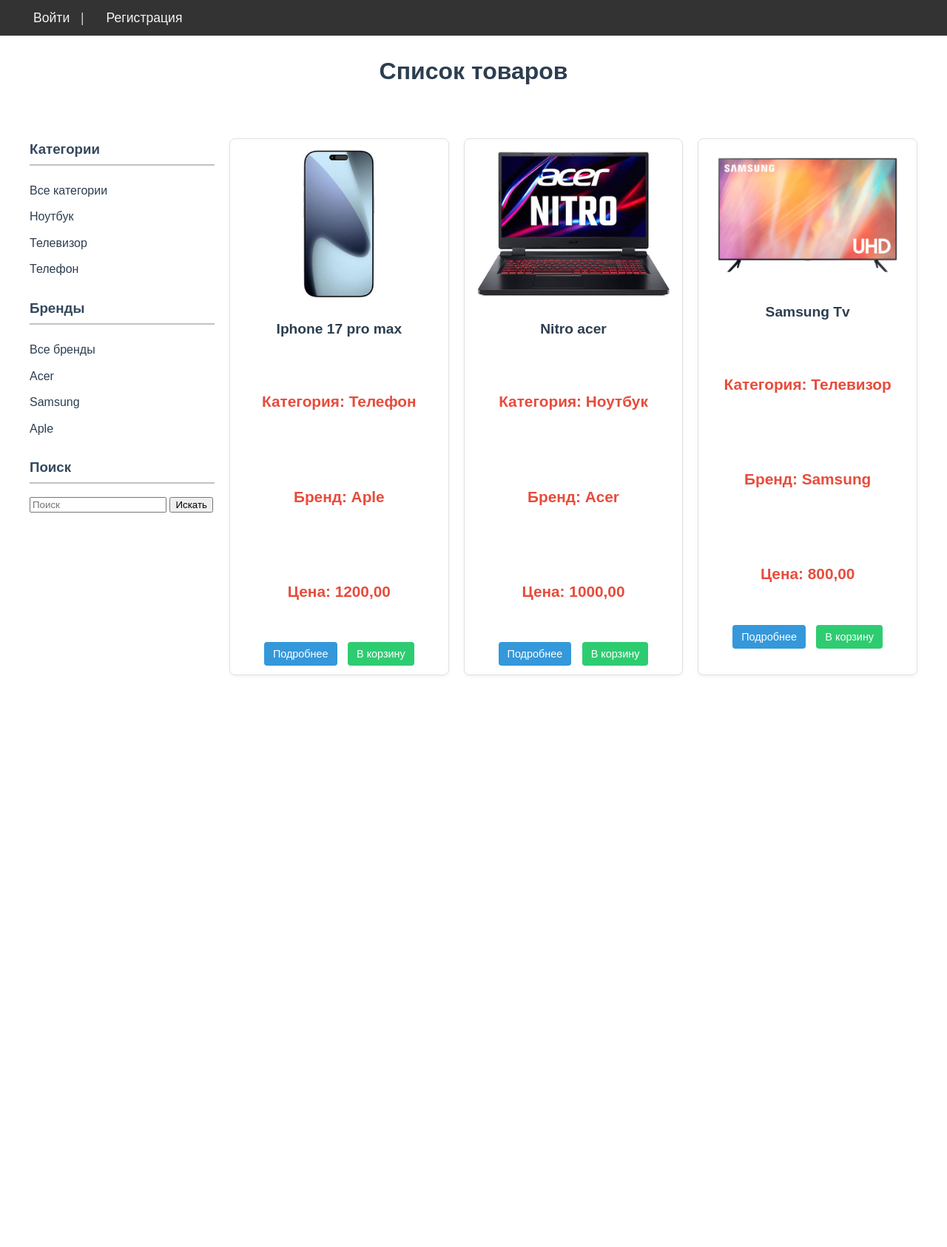
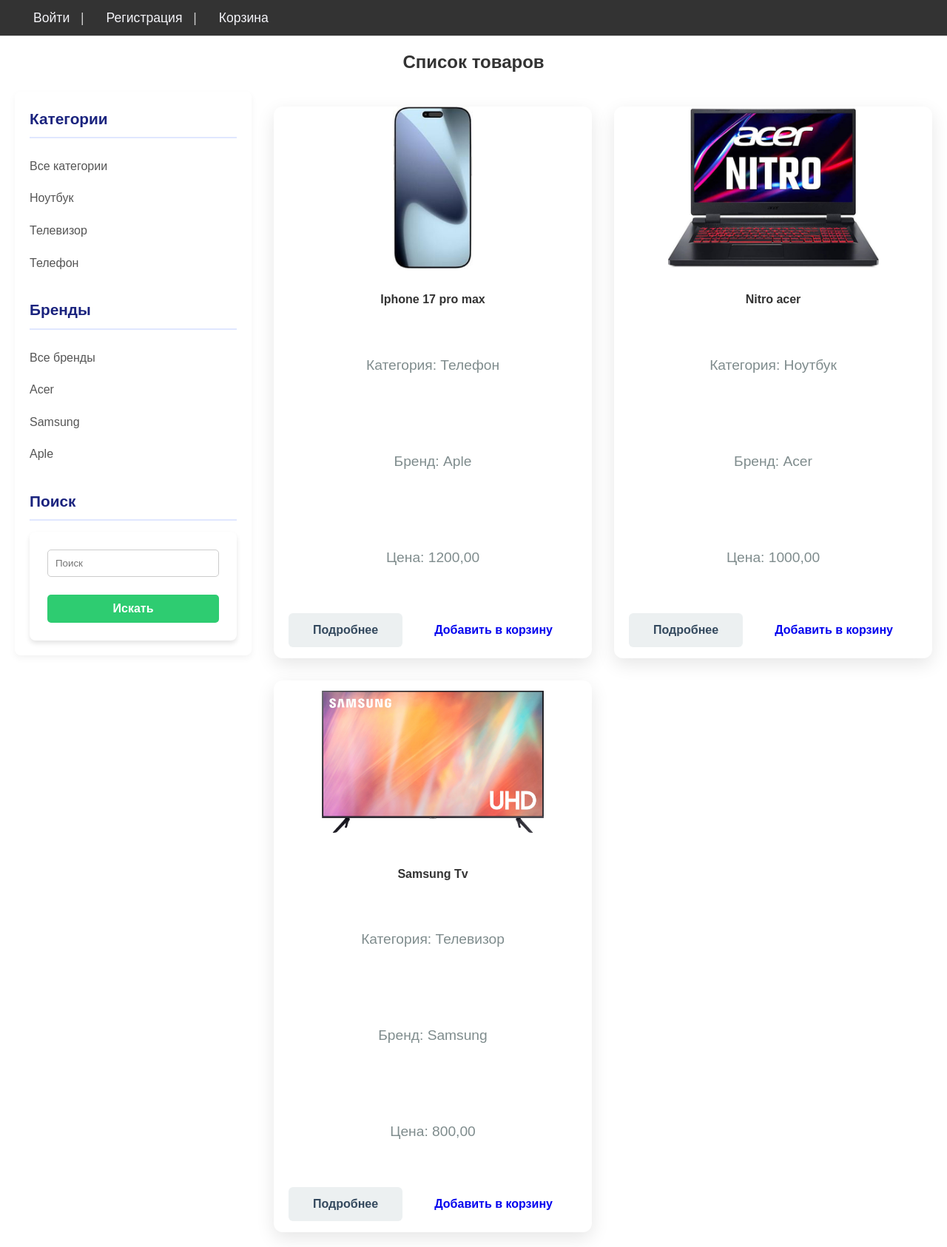
Before and after one commit to zero1525/exsamen1, a Django app: page / in a window 1280 px wide. Shown: the whole page at 74% size. Before the commit the page ends 913 px from the top, so only its background shows below. Run offline with Django 5.2, Linux system fonts and the light colour scheme; data comes from the database, SQL or seed files in the repository; both versions use the stored data as it was before the commit.

Commit message:
Реализована комбинированная фильтрация и улучшена стилизация (Checkout, Goods List)

```diff
--- a/Ecomers/urls.py
+++ b/Ecomers/urls.py
@@ -2,7 +2,8 @@
 from django.contrib import admin
 from django.urls import path
 from Ecomers import settings
-from ecomers1.views import GoodsListView, GoodsDetailView, BasketListView, AddToBasketView, RegisterView, RemoveFromBasketView
+from ecomers1 import views
+from ecomers1.views import *
 from django.contrib.auth import views as auth_views
 from django.conf.urls.static import static
 
@@ -16,6 +17,13 @@
     path('login/', auth_views.LoginView.as_view(template_name='login.html'), name='login'),
     path('logout/', auth_views.LogoutView.as_view(next_page='goods_list'), name='logout'),
     path('remove-from-basket/<int:pk>/', RemoveFromBasketView.as_view(), name='remove_from_basket'),
+    path('order/create/', views.CreateOrderView.as_view(), name='create_order'),
+    path('add_to_basket/<int:pk>/', AddToBasketView.as_view(), name='add_to_basket'),
+    path('basket/increase/<int:pk>/', IncreaseQuantityView.as_view(), name='increase_quantity'),
+    path('basket/decrease/<int:pk>/', DecreaseQuantityView.as_view(), name='decrease_quantity'),
+
+
+
 
 ]
 if settings.DEBUG:
--- a/ecomers1/views.py
+++ b/ecomers1/views.py
@@ -1,11 +1,11 @@
-from django.views.generic import ListView, DetailView
-from django.shortcuts import get_object_or_404, redirect
-from .models import Category, Brand, Goods, Basket
-from django.views.generic import CreateView
+from django.views.generic import ListView, DetailView, CreateView
+from django.shortcuts import get_object_or_404, redirect, render
 from django.urls import reverse_lazy
+from django.contrib.auth.decorators import login_required
+from django.utils.decorators import method_decorator
+from django.views import View
+from .models import Category, Brand, Goods, Basket, Order, OrderItem
 from .forms import RegisterForm
-from django.utils.decorators import method_decorator
-from django.contrib.auth.decorators import login_required
 
 
 class RegisterView(CreateView):
@@ -27,21 +27,16 @@
         q = self.request.GET.get('q')
         if category_id:
             try:
-                cid = int(category_id)
-                qs = qs.filter(category_id=cid)
+                qs = qs.filter(category_id=int(category_id))
             except (ValueError, TypeError):
                 pass
-
         if brand_id:
             try:
-                bid = int(brand_id)
-                qs = qs.filter(brand_id=bid)
+                qs = qs.filter(brand_id=int(brand_id))
             except (ValueError, TypeError):
                 pass
-
         if q:
             qs = qs.filter(name__icontains=q)
-
         return qs.order_by('name')
 
     def get_context_data(self, **kwargs):
@@ -54,12 +49,10 @@
         return context
 
 
-
 class GoodsDetailView(DetailView):
     model = Goods
     template_name = 'goods_detail.html'
     context_object_name = 'goods'
-
 
 
 class BasketListView(ListView):
@@ -78,7 +71,6 @@
         context['total'] = sum(item.goods.price.amount * item.quantity for item in basket)
         return context
 
-from django.views import View
 
 @method_decorator(login_required, name='dispatch')
 class AddToBasketView(View):
@@ -87,12 +79,73 @@
         basket_item, created = Basket.objects.get_or_create(user=request.user, goods=goods)
         basket_item.quantity += 1
         basket_item.save()
+        return redirect(request.META.get('HTTP_REFERER', 'goods_list'))
+
+
+@method_decorator(login_required, name='dispatch')
+class RemoveFromBasketView(View):
+    def get(self, request, pk):
+        basket_item = get_object_or_404(Basket, pk=pk, user=request.user)
+        basket_item.delete()
         return redirect('basket_view')
 
 
-class RemoveFromBasketView(View):
+
+@method_decorator(login_required, name='dispatch')
+class IncreaseQuantityView(View):
     def get(self, request, pk):
-        if request.user.is_authenticated:
-            basket_item = get_object_or_404(Basket, pk=pk, user=request.user)
+        basket_item = get_object_or_404(Basket, pk=pk, user=request.user)
+        basket_item.quantity += 1
+        basket_item.save()
+        return redirect('basket_view')
+
+
+
+@method_decorator(login_required, name='dispatch')
+class DecreaseQuantityView(View):
+    def get(self, request, pk):
+        basket_item = get_object_or_404(Basket, pk=pk, user=request.user)
+        if basket_item.quantity > 1:
+            basket_item.quantity -= 1
+            basket_item.save()
+        else:
             basket_item.delete()
         return redirect('basket_view')
+
+
+@method_decorator(login_required, name='dispatch')
+class CreateOrderView(View):
+    def get(self, request):
+        basket_items = Basket.objects.filter(user=request.user)
+        if not basket_items.exists():
+            return redirect('basket_view')
+        return render(request, 'order_form.html')
+
+    def post(self, request):
+        basket_items = Basket.objects.filter(user=request.user)
+        if not basket_items.exists():
+            return redirect('basket_view')
+
+        recipient_name = request.POST.get('recipient_name')
+        address = request.POST.get('address')
+        card_number = request.POST.get('card_number')
+
+        total = sum(item.goods.price.amount * item.quantity for item in basket_items)
+        order = Order.objects.create(user=request.user, total_price=total)
+
+        for item in basket_items:
+            OrderItem.objects.create(
+                order=order,
+                goods=item.goods,
+                quantity=item.quantity,
+                price=item.goods.price.amount
+            )
+
+        basket_items.delete()
+
+        return render(request, 'order_success.html', {
+            'order': order,
+            'recipient_name': recipient_name,
+            'address': address,
+            'card_number': f"**** **** **** {card_number[-4:]}"
+        })
--- a/static/css/goods_list.css
+++ b/static/css/goods_list.css
@@ -1,151 +1,205 @@
-/* Основной контейнер страницы: использует Flexbox для макета с боковой панелью */
+/* --- Сброс и основной контейнер (повторение из предыдущих ответов) --- */
 .goods-page-layout {
     display: flex;
-    max-width: 1200px;
+    max-width: 1300px; /* Немного шире */
     margin: 20px auto;
-    padding: 20px;
+    padding: 0 20px;
+    gap: 30px;
+}
+.main-content {
+    flex-grow: 1;
 }
 
-/* --- Стилизация боковой панели (Фильтры) --- */
+/* --- 1. Улучшенная Боковая Панель (Sidebar) --- */
 
 .sidebar {
-    flex: 0 0 250px; /* Фиксированная ширина боковой панели */
-    padding-right: 20px;
+    flex: 0 0 280px; /* Немного шире для лучшего вида */
+    padding: 20px;
+    background-color: #ffffff; /* Белый фон */
+    border-radius: 8px;
+    box-shadow: 0 4px 10px rgba(0, 0, 0, 0.05); /* Легкая тень */
+    height: fit-content; /* Чтобы панель не растягивалась на всю высоту */
+    position: sticky; /* Закрепление при прокрутке */
+    top: 20px;
 }
 
 .sidebar h3 {
-    color: #34495e;
-    border-bottom: 2px solid #bdc3c7;
-    padding-bottom: 5px;
-    margin-top: 20px;
+    color: #1a237e; /* Глубокий синий */
+    border-bottom: 2px solid #e0e7ff; /* Светло-синяя линия */
+    padding-bottom: 8px;
+    margin-top: 0;
     margin-bottom: 15px;
+    font-size: 1.3em;
 }
 
 .sidebar ul {
     list-style: none;
     padding: 0;
+    margin-bottom: 25px;
 }
 
 .sidebar li {
-    padding: 5px 0;
-    font-size: 1em;
+    padding: 4px 0;
 }
 
 .sidebar li a {
-    color: #2c3e50;
+    color: #555;
     text-decoration: none;
-    transition: color 0.2s;
+    display: block;
+    padding: 5px 0;
+    transition: color 0.2s, padding-left 0.2s;
 }
 
 .sidebar li a:hover {
     color: #3498db;
+    padding-left: 5px; /* Эффект при наведении */
+}
+
+/* Выделение активного фильтра */
+.sidebar li a strong {
+    color: #d35400; /* Яркий оранжевый/красный для акцента */
+    font-weight: 700;
+}
+
+/* Стилизация блока поиска */
+.filter-block form {
+    /* (Оставляем стили из предыдущего ответа) */
+    display: flex;
+    flex-direction: column;
+    gap: 8px;
+}
+.filter-block input[type="text"] {
+    padding: 10px;
+    border: 1px solid #ccc;
+    border-radius: 5px;
+}
+.filter-block button[type="submit"] {
+    background-color: #2ecc71; /* Зеленая кнопка поиска */
+    color: white;
+    padding: 10px;
+    border: none;
+    border-radius: 5px;
+    cursor: pointer;
+}
+.filter-block button[type="submit"]:hover {
+    background-color: #27ae60;
+}
+
+/* Ссылка сброса фильтров */
+.sidebar > p {
+    margin-top: 20px;
+    padding-top: 15px;
+    border-top: 1px dashed #eee;
+}
+.sidebar > p a {
+    color: #e74c3c;
+    text-decoration: none;
     font-weight: bold;
 }
 
-/* --- Стилизация основного контента (Сетка Товаров) --- */
-
-.main-content {
-    flex-grow: 1;
-}
+/* --- 2. Улучшенная Сетка Товаров (Goods Grid) --- */
 
 .goods-grid {
     display: grid;
-    /* Создаем 3 колонки, автоматически подстраиваясь под размер контейнера */
+    /* Увеличение числа колонок на больших экранах */
     grid-template-columns: repeat(auto-fill, minmax(280px, 1fr));
-    gap: 20px;
+    gap: 30px;
     margin-top: 20px;
 }
 
 /* Стилизация карточки товара */
 .goods-card {
-    border: 1px solid #e0e0e0;
-    padding: 15px;
-    border-radius: 8px;
+    border: none; /* Убираем стандартную рамку */
+    padding: 0; /* Убираем padding на контейнере */
+    border-radius: 12px;
     text-align: center;
-    background-color: white;
-    box-shadow: 0 2px 5px rgba(0, 0, 0, 0.05);
+    background-color: #ffffff;
+    box-shadow: 0 8px 25px rgba(0, 0, 0, 0.1); /* Глубокая тень */
     transition: box-shadow 0.3s, transform 0.3s;
+    overflow: hidden; /* Важно для скругления краев изображения */
 }
 
 .goods-card:hover {
-    box-shadow: 0 4px 10px rgba(0, 0, 0, 0.1);
-    transform: translateY(-3px); /* Легкий эффект поднятия */
+    box-shadow: 0 12px 30px rgba(0, 0, 0, 0.15);
+    transform: translateY(-5px);
 }
 
 .goods-card img {
-    width: 100%;
-    max-height: 200px; /* Ограничиваем высоту изображения */
-    object-fit: contain; /* Обеспечиваем, что изображение полностью видно */
-    border-radius: 4px;
-    margin-bottom: 10px;
+    height: 220px; /* Фиксированная высота для всех изображений */
+    object-fit: cover; /* Обрезка для заполнения контейнера */
+    margin-bottom: 0;
 }
 
-.goods-card h4 {
-    margin: 10px 0;
-    font-size: 1.2em;
+/* Блок информации и действий внутри карточки */
+.goods-info-area {
+    padding: 5px;
+}
+
+.goods-info-area h4 {
+    margin: 10px 0 5px 0;
+    font-size: 1.25em;
     color: #2c3e50;
-    height: 2.4em; /* Фиксированная высота для названия (2 строки) */
+    line-height: 1.3;
+    height: 3.2em; /* Достаточно места для 2 строк названия */
     overflow: hidden;
 }
 
-.goods-card p {
-    font-size: 1.3em;
-    color: #e74c3c; /* Красный для цены */
-    font-weight: bold;
-    margin: 10px 0 15px 0;
+.goods-info-area p {
+    font-size: 0.95em;
+    color: #7f8c8d;
+    margin: 2px 0;
 }
 
-/* Стилизация ссылок внутри карточки */
-.goods-actions-card a {
-    text-decoration: none;
-    padding: 8px 12px;
-    border-radius: 4px;
-    font-size: 0.9em;
-    margin: 0 5px;
-    transition: background-color 0.2s;
+/* Цена - самый важный элемент */
+.goods-info-area p:last-of-type {
+    font-size: 1.6em;
+    color: #c0392b; /* Более темный, насыщенный красный */
+    font-weight: 700;
+    margin: 15px 0;
 }
 
-.goods-actions-card a:first-child { /* Подробнее */
-    background-color: #3498db;
+/* --- 3. Стилизация кнопок действий в карточке --- */
+
+.goods-actions-card {
+    display: flex;
+    justify-content: space-around;
+    padding: 0 15px 15px 15px;
+}
+
+.goods-actions-card a {
+    flex-grow: 1; /* Равное распределение ширины */
+    text-decoration: none;
+    padding: 10px;
+    border-radius: 6px;
+    font-size: 1em;
+    font-weight: bold;
+    text-align: center;
+    margin: 0 5px;
+}
+
+/* Кнопка "Подробнее" */
+.goods-actions-card a:first-child {
+    background-color: #ecf0f1;
+    color: #34495e;
+}
+.goods-actions-card a:first-child:hover {
+    background-color: #bdc3c7;
+}
+
+/* Кнопка "Добавить в корзину" */
+.add-to-basket-btn {
+    background-color: #e67e22; /* Оранжевый - привлекает внимание */
     color: white;
 }
-.goods-actions-card a:first-child:hover {
-    background-color: #2980b9;
+.add-to-basket-btn:hover {
+    background-color: #d35400;
 }
 
-.goods-actions-card a:last-child { /* В корзину */
-    background-color: #2ecc71;
-    color: white;
-}
-.goods-actions-card a:last-child:hover {
-    background-color: #27ae60;
-}
-
-
-/* --- Стилизация пагинации --- */
+/* --- 4. Пагинация --- */
 
 .pagination {
     text-align: center;
-    margin: 30px 0;
-    padding-top: 15px;
-    border-top: 1px solid #ccc;
+    margin: 40px 0;
+    padding-top: 20px;
+    border-top: 1px solid #ddd;
 }
-
-.pagination a {
-    text-decoration: none;
-    padding: 8px 15px;
-    margin: 0 5px;
-    background-color: #ecf0f1;
-    color: #2c3e50;
-    border-radius: 4px;
-    transition: background-color 0.2s;
-}
-
-.pagination a:hover {
-    background-color: #bdc3c7;
-}
-
-.pagination span {
-    padding: 8px 15px;
-    color: #7f8c8d;
-}
--- /dev/null
+++ b/static/css/order_form.css
@@ -0,0 +1,89 @@
+/* --- 1. Основной Контейнер и Заголовок --- */
+
+.container {
+    /* Имитация container mx-auto p-6 */
+    max-width: 800px;
+    margin-left: auto;
+    margin-right: auto;
+    padding: 1.5rem; /* p-6 */
+}
+
+h1 {
+    /* Имитация text-2xl font-bold mb-4 */
+    font-size: 1.5rem; /* text-2xl */
+    font-weight: bold;
+    margin-bottom: 1rem; /* mb-4 */
+    color: #333;
+}
+
+/* --- 2. Стилизация Формы (Общий блок) --- */
+
+form {
+    /* Имитация space-y-4 bg-white shadow-md rounded p-6 */
+    display: flex;
+    flex-direction: column;
+    gap: 1rem; /* space-y-4 */
+    background-color: white;
+    box-shadow: 0 4px 6px rgba(0, 0, 0, 0.1); /* shadow-md */
+    border-radius: 0.5rem; /* rounded */
+    padding: 1.5rem; /* p-6 */
+}
+
+/* --- 3. Стилизация Полей Ввода и Меток --- */
+
+label {
+    /* Имитация block text-gray-700 */
+    display: block;
+    color: #4a5568; /* text-gray-700 */
+    font-weight: 500;
+    margin-bottom: 0.25rem;
+}
+
+input[type="text"],
+textarea {
+    /* Имитация w-full border p-2 rounded */
+    width: 100%; /* w-full */
+    border: 1px solid #e2e8f0;
+    padding: 0.5rem; /* p-2 */
+    border-radius: 0.25rem; /* rounded */
+    box-sizing: border-box;
+    transition: border-color 0.2s;
+}
+
+input[type="text"]:focus,
+textarea:focus {
+    border-color: #3182ce;
+    outline: none;
+}
+
+/* --- 4. Стилизация Группы полей (Срок действия и CVC) --- */
+
+.flex.gap-4 {
+    /* Имитация flex gap-4 */
+    display: flex;
+    gap: 1rem; /* gap-4 */
+}
+
+.flex.gap-4 > div {
+    flex: 1; /* Обеспечивает, что поля делят доступное пространство поровну */
+}
+
+/* --- 5. Стилизация Кнопки Подтверждения --- */
+
+button[type="submit"] {
+    /* Имитация bg-green-600 text-white px-6 py-2 rounded hover:bg-green-700 */
+    background-color: #38a169; /* bg-green-600 */
+    color: white;
+    padding: 0.5rem 1.5rem; /* py-2 px-6 */
+    border-radius: 0.25rem; /* rounded */
+    border: none;
+    cursor: pointer;
+    font-weight: bold;
+    font-size: 1em;
+    transition: background-color 0.2s;
+    margin-top: 1rem;
+}
+
+button[type="submit"]:hover {
+    background-color: #2f855a; /* hover:bg-green-700 */
+}
--- a/templates/base.html
+++ b/templates/base.html
@@ -3,20 +3,22 @@
 <html lang="ru">
 <head>
     <meta charset="UTF-8">
-     <link rel="stylesheet" href="{% static "css/base.css" %}">
-      <link rel="stylesheet" href="{% static "css/basket.css" %}">
-       <link rel="stylesheet" href="{% static "css/goods_detail.css" %}">
-        <link rel="stylesheet" href="{% static "css/goods_list.css" %}">
-         <link rel="stylesheet" href="{% static "css/login.css" %}">
-          <link rel="stylesheet" href="{% static "css/registration.css" %}">
+    <link rel="stylesheet" href="{% static 'css/base.css' %}">
+    <link rel="stylesheet" href="{% static 'css/basket.css' %}">
+    <link rel="stylesheet" href="{% static 'css/goods_detail.css' %}">
+    <link rel="stylesheet" href="{% static 'css/goods_list.css' %}">
+    <link rel="stylesheet" href="{% static 'css/login.css' %}">
+    <link rel="stylesheet" href="{% static 'css/registration.css' %}">
+    <link rel="stylesheet" href="{% static 'css/order_form.css' %}">
     <title>Магазин</title>
 </head>
 <body>
-   <nav>
+<nav>
     {% if user.is_authenticated %}
         <div>
-            Привет, **{{ user.username }}**!
-            <form action="{% url 'logout' %}" method="post" style="display:inline;">
+            Привет, <strong>{{ user.username }}</strong>!
+            <a href="{% url 'basket_view' %}" style="margin-left:20px;">Корзина</a>
+            <form action="{% url 'logout' %}" method="post" style="display:inline; margin-left:10px;">
                 {% csrf_token %}
                 <button type="submit">Выйти</button>
             </form>
@@ -24,11 +26,12 @@
     {% else %}
         <div>
             <a href="{% url 'login' %}">Войти</a> |
-            <a href="{% url 'register' %}">Регистрация</a>
+            <a href="{% url 'register' %}">Регистрация</a> |
+            <a href="{% url 'basket_view' %}">Корзина</a>
         </div>
     {% endif %}
 </nav>
-    <hr>
-    {% block content %}{% endblock %}
+<hr>
+{% block content %}{% endblock %}
 </body>
 </html>
--- a/templates/goods_list.html
+++ b/templates/goods_list.html
@@ -76,9 +76,13 @@
         <p>Категория: {{ item.category.name }}</p>
         <p>Бренд: {{ item.brand.name }}</p>
         <p>Цена: {{ item.price }}</p>
+
         <div class="goods-actions-card">
           <a href="{% url 'goods_detail' item.pk %}">Подробнее</a>
-          <a href="{% url 'add_to_basket' item.pk %}">В корзину</a>
+          <!-- 🧩 Исправлено: вместо good.pk → item.pk, и добавлена закрывающая ссылка -->
+          <a href="{% url 'add_to_basket' item.pk %}" class="bg-blue-500 text-white px-4 py-2 rounded hover:bg-blue-600">
+            Добавить в корзину
+          </a>
         </div>
       </div>
       {% empty %}
@@ -88,10 +92,6 @@
 
     {% if is_paginated %}
     <div class="pagination">
-      {% with qs_params="" %}
-        {% if selected_category %}{% firstof qs_params "" %}{% endif %}
-      {% endwith %}
-
       {% if page_obj.has_previous %}
         <a href="?page={{ page_obj.previous_page_number }}{% if selected_category %}&category={{ selected_category }}{% endif %}{% if selected_brand %}&brand={{ selected_brand }}{% endif %}{% if search_q %}&q={{ search_q }}{% endif %}">Предыдущая</a>
       {% endif %}
```
Also changed, not shown: ecomers1/models.py (+18 -0 lines), requirements.txt (added, +10 -0 lines), templates/basket.html (+36 -21 lines), templates/order_form.html (added, +43 -0 lines), templates/order_success.html (added, +16 -0 lines), db.sqlite3 (deleted), 1 other file.
